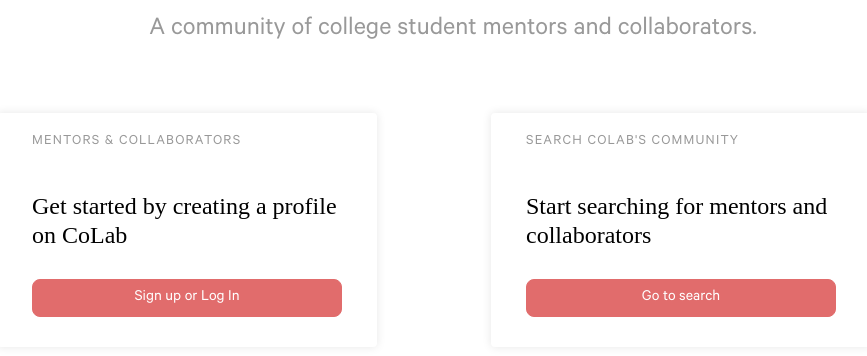
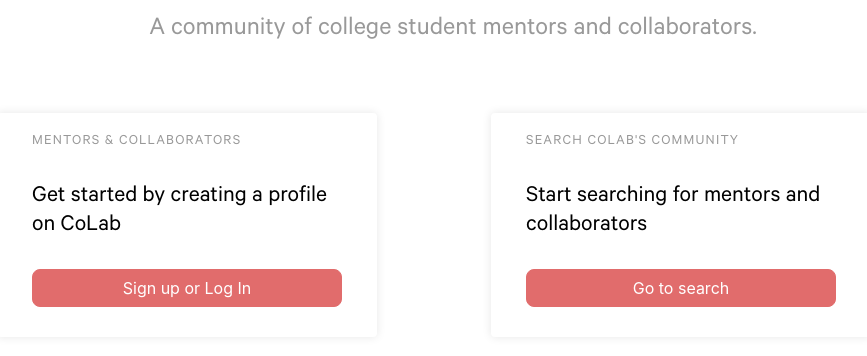
Before and after one commit to teagana/CoLab, a PHP site: page /welcome.php in a window 1280 px wide. Shown: the part 270-626 px from the top of the page, without its empty margins (187-1054 px from the left). Run offline with PHP 8.4, Linux system fonts and the light colour scheme.

Commit message:
fixing font?

```diff
--- a/welcome.php
+++ b/welcome.php
@@ -31,7 +31,7 @@
             text-align: center;
         }
         h5 {
-            font-family: Calibre-Semibold;
+            font-family: Calibre;
             font-style: normal;
             font-size: 18pt;
             line-height: 22pt;
@@ -40,15 +40,6 @@
         .login-card:hover {
             box-shadow: 0px 0px 50px rgba(255, 108, 108, 0.3);
             transition: 0.2s;
-        }
-
-        #cards {
-            font-family: Calibre;
-            font-style: normal;
-            font-weight: normal;
-            font-size: 20pt;
-            line-height: 25pt;
-            color: #999999;
         }
     </style>
 
```
